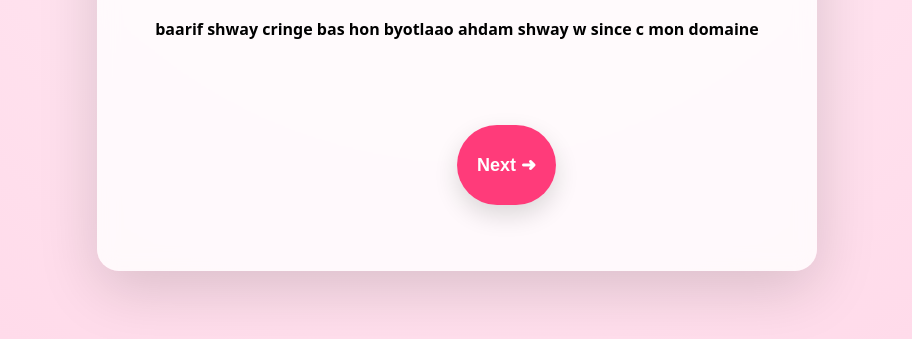
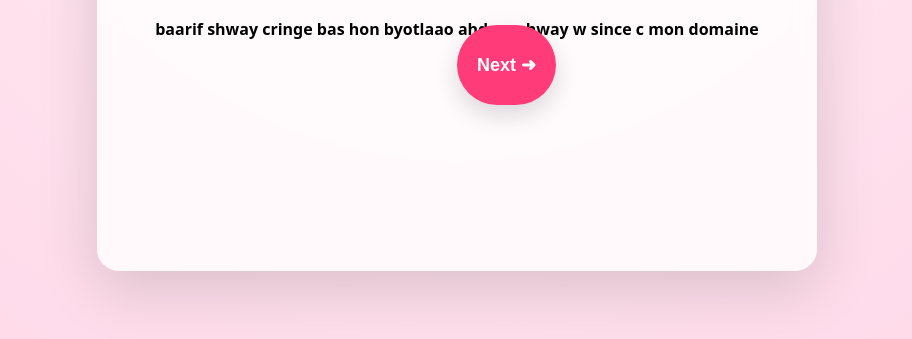
Before and after one commit to RaphaelTayeh/message, a plain HTML site: page index.html in a window 1280 px wide. Shown: the part 335-674 px from the top of the page, without its empty margins (183-1095 px from the left). Drawn offline with nearby package versions, Linux system fonts and the light colour scheme.

Commit message:
index.html

```diff
--- a/index.html
+++ b/index.html
@@ -148,7 +148,7 @@ display: none;
 }
 
 .step button.next {
-  margin-top: 100px;
+  margin-top: 0px;
   padding: 15px 20px;
   font-size: 18px;
   font-weight: 800;
@@ -158,7 +158,7 @@ display: none;
   background: #ff3b7a;
   position:relative
   right:20px;
-  bottom:0px;
+  bottom:100px;
   color: white;
   box-shadow: 0 10px 24px rgba(0,0,0,.14);
 }
```
